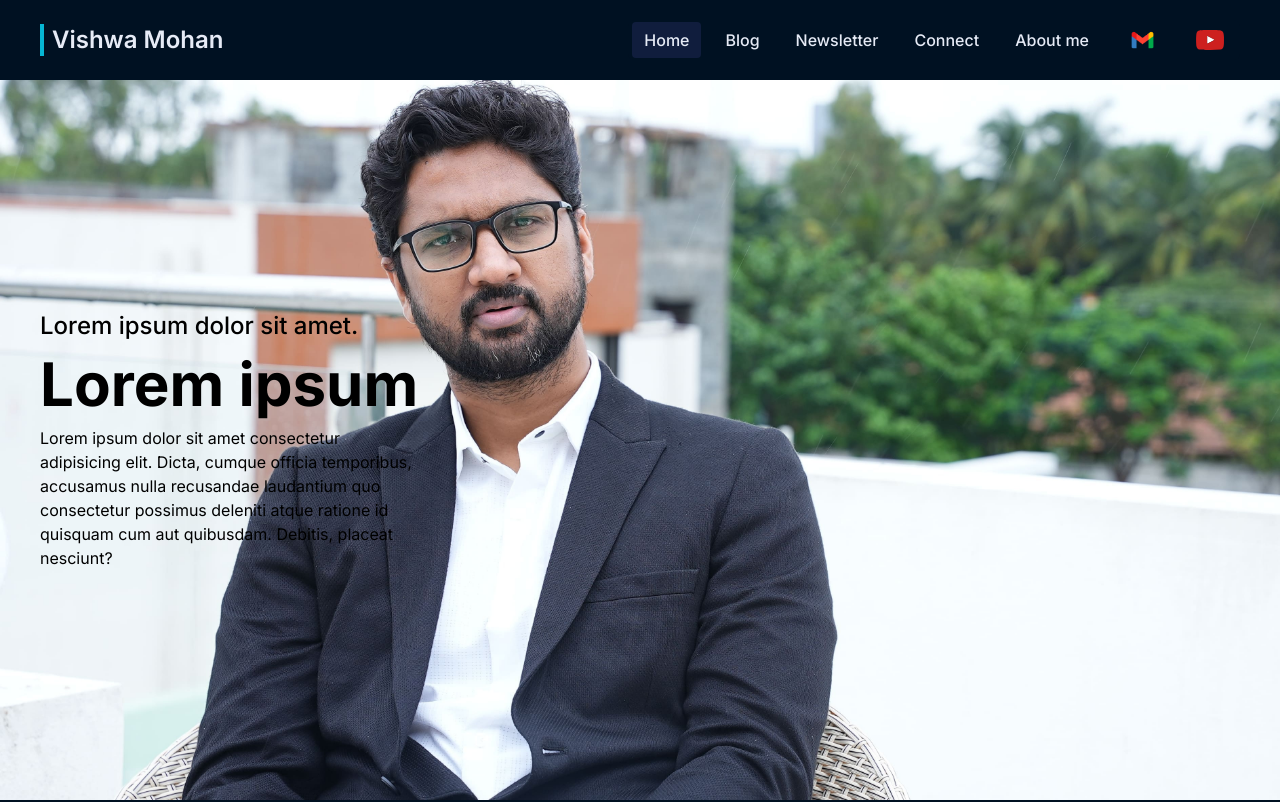
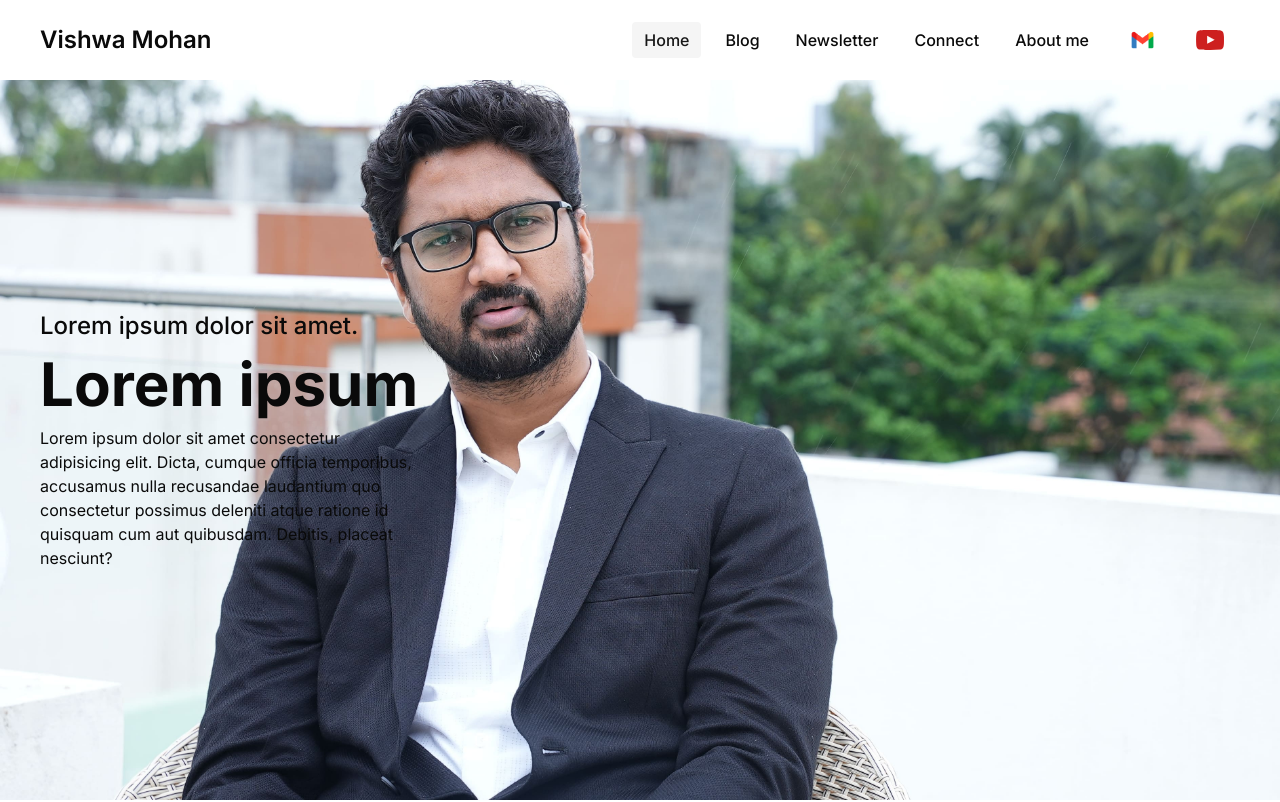
Before and after one commit to anuragtiwarime/vishwamohan.me, a Next.js app: page / in a window 1280 px wide. Shown: the top 802 px of the page. Built offline with nearby package versions, Linux system fonts and the light colour scheme.

Commit message:
converted website from dark to light mode

```diff
--- a/src/app/globals.css
+++ b/src/app/globals.css
@@ -4,36 +4,65 @@
 
 @layer base {
   :root {
-    --background: 210 100% 6.7%;
-    --foreground: 222.2 47.4% 93.3%;
+    --background: 0 0% 100%;
+    --foreground: 0 0% 3.9%;
 
-    --muted: 210 40% 96.1%;
-    --muted-foreground: 215.4 16.3% 46.9%;
+    --card: 0 0% 100%;
+    --card-foreground: 0 0% 3.9%;
 
-    --card: 210 100% 6.7%;
-    --card-foreground: 222.2 47.4% 93.3%;
+    --popover: 0 0% 100%;
+    --popover-foreground: 0 0% 3.9%;
 
-    --popover: 210 100% 6.7%;
-    --popover-foreground: 222.2 47.4% 93.3%;
+    --primary: 0 0% 9%;
+    --primary-foreground: 0 0% 98%;
 
-    --border: 214.3 31.8% 91.4%;
-    --input: 214.3 31.8% 91.4%;
+    --secondary: 0 0% 96.1%;
+    --secondary-foreground: 0 0% 9%;
 
-    --primary: 222.2 47.4% 93.3%;
-    --primary-foreground: 210 40% 6.7%;
+    --muted: 0 0% 96.1%;
+    --muted-foreground: 0 0% 45.1%;
 
-    --secondary: 210 40% 96.1%;
-    --secondary-foreground: 222.2 47.4% 93.3%;
+    --accent: 0 0% 96.1%;
+    --accent-foreground: 0 0% 9%;
 
-    --accent: 222, 59%, 15%;
-    --accent-foreground: 222.2 47.4% 93.3%;
+    --destructive: 0 84.2% 60.2%;
+    --destructive-foreground: 0 0% 98%;
 
-    --destructive: 0 100% 50%;
-    --destructive-foreground: 210 40% 93.3%;
-
-    --ring: 215 20.2% 65.1%;
+    --border: 0 0% 89.8%;
+    --input: 0 0% 89.8%;
+    --ring: 0 0% 3.9%;
 
     --radius: 0.5rem;
+  }
+
+  .dark {
+    --background: 0 0% 3.9%;
+    --foreground: 0 0% 98%;
+
+    --card: 0 0% 3.9%;
+    --card-foreground: 0 0% 98%;
+
+    --popover: 0 0% 3.9%;
+    --popover-foreground: 0 0% 98%;
+
+    --primary: 0 0% 98%;
+    --primary-foreground: 0 0% 9%;
+
+    --secondary: 0 0% 14.9%;
+    --secondary-foreground: 0 0% 98%;
+
+    --muted: 0 0% 14.9%;
+    --muted-foreground: 0 0% 63.9%;
+
+    --accent: 0 0% 14.9%;
+    --accent-foreground: 0 0% 98%;
+
+    --destructive: 0 62.8% 30.6%;
+    --destructive-foreground: 0 0% 98%;
+
+    --border: 0 0% 14.9%;
+    --input: 0 0% 14.9%;
+    --ring: 0 0% 83.1%;
   }
 }
 
--- a/src/app/page.tsx
+++ b/src/app/page.tsx
@@ -14,7 +14,7 @@ export default function Home() {
       <Navbar />
 
       {/* main section */}
-      <section className="md:h-[90vh] flex items-center md:py-5 md:px-10 px-5 py-2 bg-[url('/assets/mainBg.jpg')] bg-center bg-cover text-black">
+      <section className="md:h-[90vh] flex items-center md:py-5 md:px-10 px-5 py-2 bg-[url('/assets/mainBg.jpg')] bg-center bg-cover">
         <div className="md:w-96 space-y-2 md:space-y-3">
           <h4 className="text-lg md:text-2xl font-medium">
             Lorem ipsum dolor sit amet.
@@ -46,7 +46,7 @@ export default function Home() {
               return (
                 <div
                   key={index}
-                  className="relative w-40 h-40 bg-white rounded-full shadow-lg shadow-gray-700"
+                  className="relative w-40 h-40 bg-white rounded-full shadow-md"
                 >
                   <Image
                     className="object-contain p-2"
@@ -77,7 +77,7 @@ export default function Home() {
               return (
                 <div
                   key={index}
-                  className="relative w-40 h-14 bg-white rounded-md shadow-md shadow-gray-700"
+                  className="relative w-40 h-14 bg-white rounded-md shadow-md"
                 >
                   <Image
                     className="object-cover px-5 py-2"
@@ -110,7 +110,7 @@ export default function Home() {
               return (
                 <div
                   key={index}
-                  className="relative w-40 h-14 bg-white rounded-md shadow-md shadow-gray-700"
+                  className="relative w-40 h-14 bg-white rounded-md shadow-md"
                 >
                   <Image
                     className="object-contain px-5 py-2"
@@ -133,7 +133,7 @@ export default function Home() {
             socialMediaData.map((media, index) => {
               return (
                 <Link key={index} href={"#"}>
-                  <div className="relative w-10 h-10 bg-white rounded-md">
+                  <div className="relative w-10 h-10 rounded-md shadow-md">
                     <Image
                       src={media?.image}
                       alt={media.name}
@@ -146,6 +146,13 @@ export default function Home() {
             })}
         </div>
       </section>
+
+      {/* students taught */}
+      <section className="my-10 space-y-10 px-5 md:px-10">
+        {/* <h1 className="text-3xl text-center font-semibold">
+          Students taught so far
+        </h1> */}
+      </section>
     </main>
   );
 }
--- a/src/components/navbar.tsx
+++ b/src/components/navbar.tsx
@@ -20,10 +20,7 @@ const Navbar = () => {
   return (
     <nav className="md:py-5 md:px-10 px-5 py-2 flex items-center justify-between">
       {/* logo */}
-      <div className="flex items-center gap-2">
-        <div className="w-[2px] md:w-1 h-6 md:h-8 bg-cyan-500" />
-        <p className="text-lg md:text-2xl font-semibold">Vishwa Mohan</p>
-      </div>
+      <p className="text-lg md:text-2xl font-semibold">Vishwa Mohan</p>
 
       {/* menu items for desktop view */}
       <Menubar className="hidden md:flex">
```
